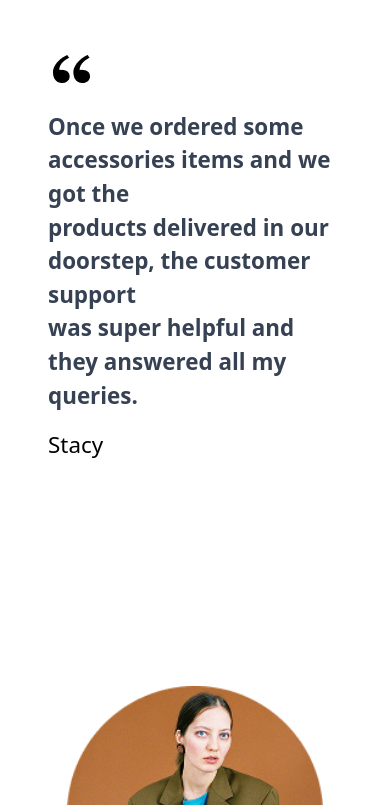
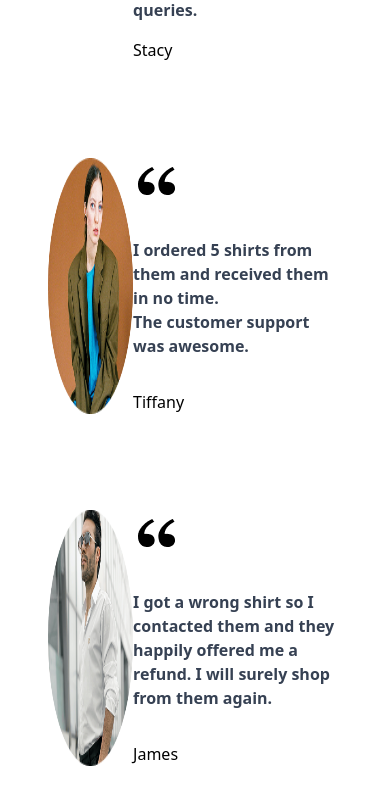
Before and after one commit to Jamesart05/NorthStar, a React (Vite) app: page /about in a window 390 px wide. Shown: the part 3979-4784 px from the top of the page. Built offline with nearby package versions, Linux system fonts and the light colour scheme.

Commit message:
trying once more

```diff
--- a/src/pages/about.jsx
+++ b/src/pages/about.jsx
@@ -45,29 +45,29 @@ const About  = () => {
                 </div>
             </section>
             <h2 className="text-center text-[2.6rem] font-bold p-20 pt-40 pb-20">Testimonials</h2>
-            <main className="flex flex-col gap-56 items-center pb-20">
-                <div className="lg:w-[64%] px-12 lg:px-0 flex flex-wrap justify-center gap-12">
-                    <img className="w-[16rem] h-[16rem]" src={img5} alt="" />
-                    <div className="flex flex-col justify-between">
+            <main className="flex flex-col gap-24 lg:gap-48 items-center pb-20 ">
+                <div className="lg:w-[64%] px-8 lg:px-0 flex flex-wrap justify-center lg:gap-12">
+                    <img className="w-[26%] h-[16rem]" src={img5} alt="" />
+                    <div className="w-[64%] flex flex-col justify-between">
                         <img className="w-fit" src={img8}alt="" />
-                        <p className="text-[1.4rem] font-bold text-gray-700 py-4">Once we ordered some accessories items and we got the <br /> products delivered in our doorstep, the customer support <br /> was super helpful and they answered all my queries.</p>
-                        <p className="text-[1.4rem] font-medium">Stacy</p>
+                        <p className="lg:text-[1.4rem] font-bold text-gray-700 py-4">Once we ordered some accessories items and we got the <br /> products delivered in our doorstep, the customer support <br /> was super helpful and they answered all my queries.</p>
+                        <p className="lg:text-[1.4rem] font-medium">Stacy</p>
                     </div>
                 </div>
-                <div className="lg:w-[64%] px-12 lg:px-0 flex flex-wrap justify-center gap-12">
-                    <img className="w-[16rem] h-[16rem]" src={img6} alt="" />
-                    <div className="flex flex-col justify-between">
+                <div className="lg:w-[64%] px-8 lg:px-0 flex flex-wrap justify-center lg:gap-12">
+                    <img className="w-[26%] h-[16rem]" src={img6} alt="" />
+                    <div className="w-[64%] flex flex-col justify-between">
                         <img className="w-fit" src={img8} alt="" />
-                        <p className="text-[1.4rem] font-bold text-gray-700 py-4">I ordered 5 shirts from them and received them in no time. <br /> The customer support was awesome.</p>
-                        <p className="text-[1.4rem] font-medium">Tiffany</p>
+                        <p className="lg:text-[1.4rem] font-bold text-gray-700 py-4">I ordered 5 shirts from them and received them in no time. <br /> The customer support was awesome.</p>
+                        <p className="lg:text-[1.4rem] font-medium">Tiffany</p>
                     </div>
                 </div>
-                <div className="lg:w-[64%] px-12 lg:px-0 flex flex-wrap justify-center gap-12">
-                    <img className="w-[16rem] h-[16rem]" src={img7} alt="" />
-                    <div className="flex flex-col justify-between">
+                <div className="lg:w-[64%] px-8 lg:px-0 flex flex-wrap justify-center lg:gap-12">
+                    <img className="w-[26%] h-[16rem]" src={img7} alt="" />
+                    <div className="w-[64%] flex flex-col justify-between">
                         <img className="w-fit" src={img8} alt="" />
-                        <p className="text-[1.4rem] font-bold text-gray-700 py-4">I got a wrong shirt so I contacted them and they happily offered me a refund. I will surely shop from them again.</p>
-                        <p className="text-[1.4rem] font-medium">James</p>
+                        <p className="lg:text-[1.4rem] font-bold text-gray-700 py-4">I got a wrong shirt so I contacted them and they happily offered me a refund. I will surely shop from them again.</p>
+                        <p className="lg:text-[1.4rem] font-medium">James</p>
                     </div>
                 </div>
             </main>
```
